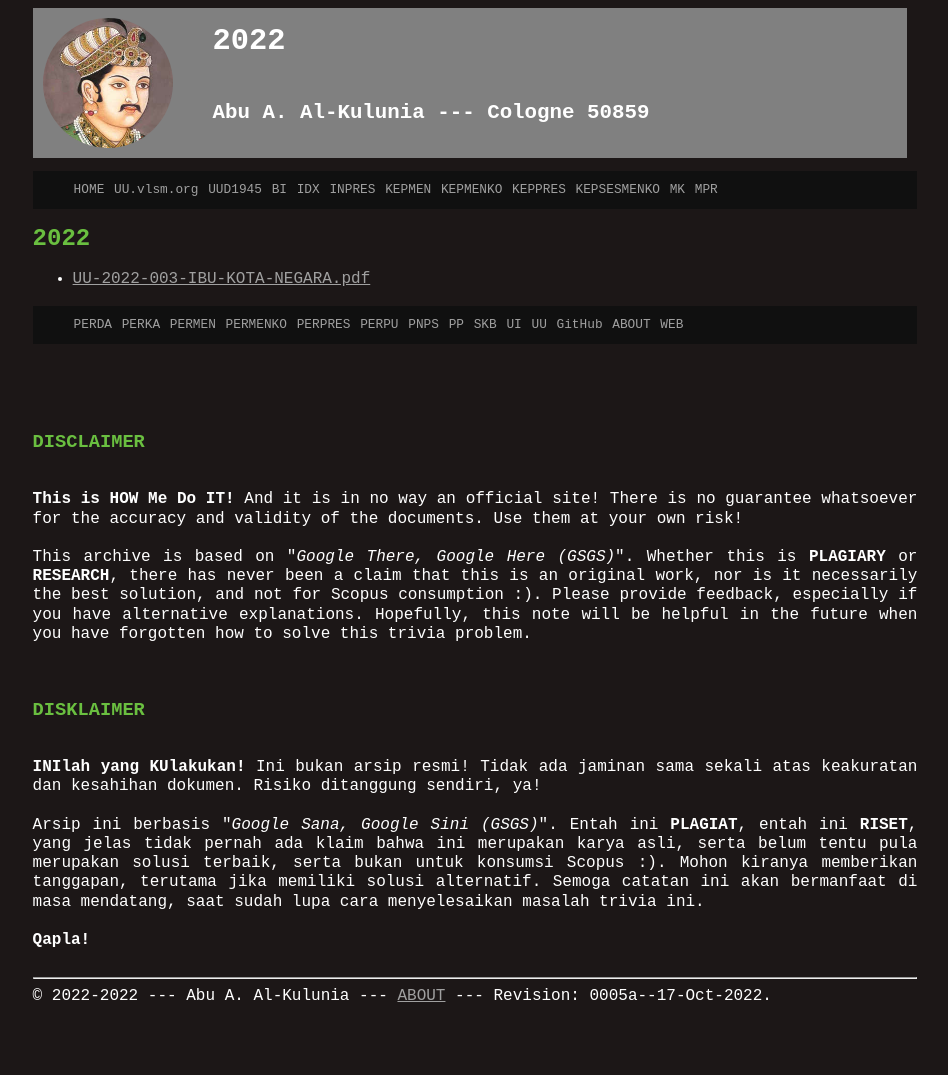
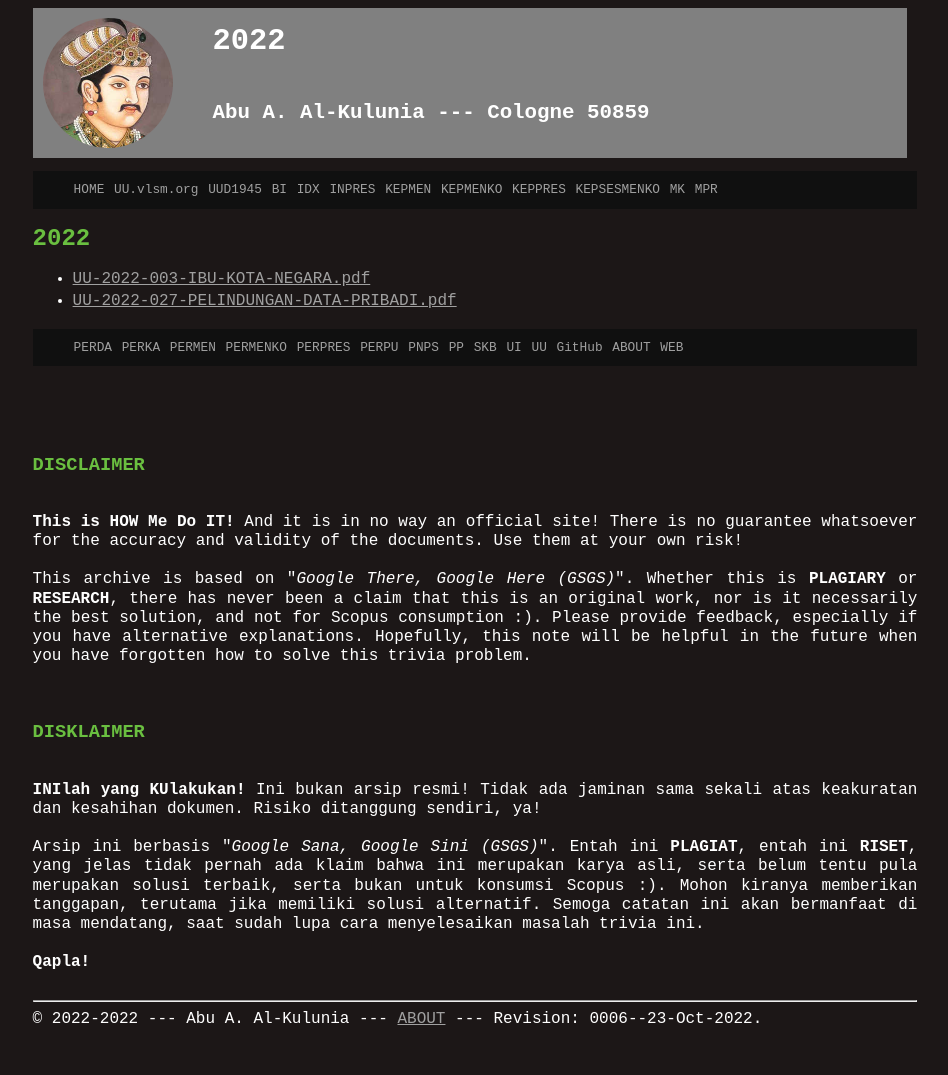
Before and after one commit to UUPPRI/2022, a Jekyll site: the page built from UU/index.md, in a window 1280 px wide. Shown: the whole page, without its empty margins (165-1113 px from the left). Built offline with Jekyll 4.4.1, drawn with Linux system fonts in a browser that asks for light colours; our own code applies the rules of GitHub Pages for plain Markdown files; before the commit the page ends 1053 px from its top, so only the background shows below that.

Commit message:
new file:   UU/UU-2022-027-PELINDUNGAN-DATA-PRIBADI.pdf

```diff
--- a/UU/index.md
+++ b/UU/index.md
@@ -3,3 +3,4 @@ layout: "layout"
 ---
 # 2022
 * [UU-2022-003-IBU-KOTA-NEGARA.pdf](UU-2022-003-IBU-KOTA-NEGARA.pdf)
+* [UU-2022-027-PELINDUNGAN-DATA-PRIBADI.pdf](UU-2022-027-PELINDUNGAN-DATA-PRIBADI.pdf)
--- a/_config.yml
+++ b/_config.yml
@@ -1,5 +1,5 @@
 title:       "Himpunan Peraturan NKRI 2022"
-version:     "0005a--17-Oct-2022"
+version:     "0006--23-Oct-2022"
 copyright:   "2022-2022"
 description: Himpunan Peraturan NKRI 2022.
       This site is managed by VauLSMorg (vlsm.org) since 2022.
```
Also changed, not shown: 00-README-ls-alR.md (+2 -0 lines), 1 other file.
